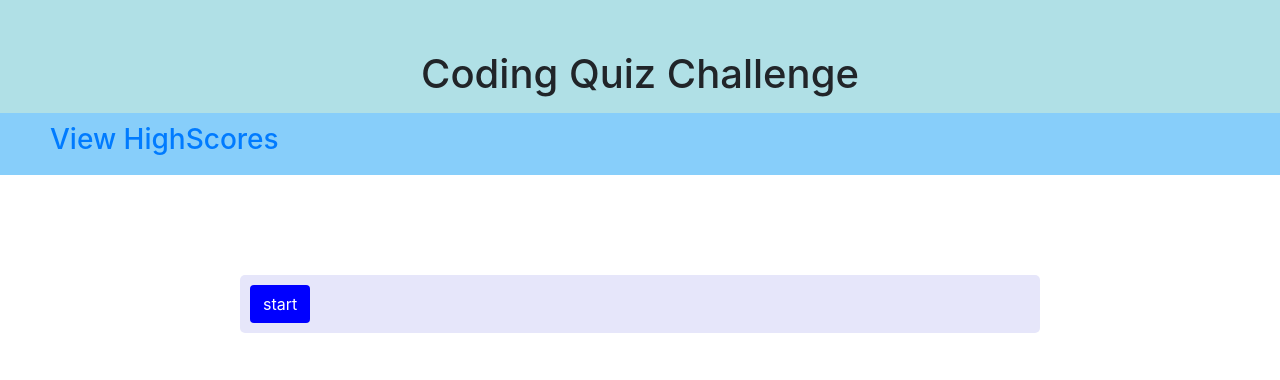
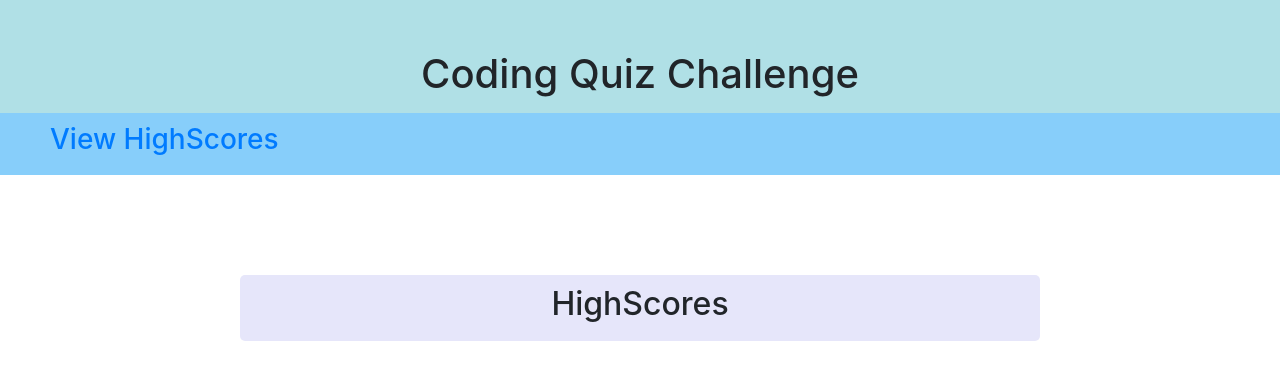
Before and after one commit to Sam-Bro/code_quiz_SB, a plain HTML site: page index.html in a window 1280 px wide. Both pictures are taken after a click on the link "View HighScores". Drawn offline with nearby package versions, Linux system fonts and the light colour scheme.

Commit message:
unhide highscores section on click

```diff
--- a/index.html
+++ b/index.html
@@ -18,7 +18,7 @@
     </header>
     <section class="sub-header">
         <h3 class="timer-out"></h3>
-        <h3><a href="#" class="highscores">View HighScores</a></h3>
+        <h3><a href="#" class="highscores" id="score-btn">View HighScores</a></h3>
     </section>
 
     <section class="container container-style">
@@ -37,7 +37,9 @@
             <button id="start-btn" class="btn-style start-btn btn">start</button>
             <button id="next-btn" class="btn-style next-btn btn hide">next</button>
             <button id="finish-btn" class="btn-style finish-btn btn hide">finish</button>
-
+        </section>
+        <section class="highscores-cont hide" id="highscore-sec">
+            <h2 class="scores-h2">HighScores</h2>
         </section>
     </section>
 
--- a/quiz.js
+++ b/quiz.js
@@ -8,6 +8,7 @@ const questionContainerEl = document.getElementById("question-container");
 const questionEl = document.getElementById("question");
 const answerButtons = document.getElementById("answer-btns");
 const ansResult = document.getElementById("result");
+const highscoreBtn = document.getElementById("score-btn");
 
 var timerInterval;
 
@@ -21,6 +22,13 @@ nextButton.addEventListener('click', function() {
     currentQuestionIndex++
     setNextQuestion()
 })
+
+highscoreBtn.addEventListener('click', scoreClick)
+
+function scoreClick() {
+    document.getElementById('highscore-sec').classList.remove('hide');
+    startButton.classList.add('hide');
+}
 //timer elements
 var secondsLeft = 100;
 
--- a/style.css
+++ b/style.css
@@ -65,3 +65,8 @@
     float: right;
     padding-right: 50px;
 }
+
+/* highscores styles*/
+.scores-h2 {
+    text-align: center;
+}
```
